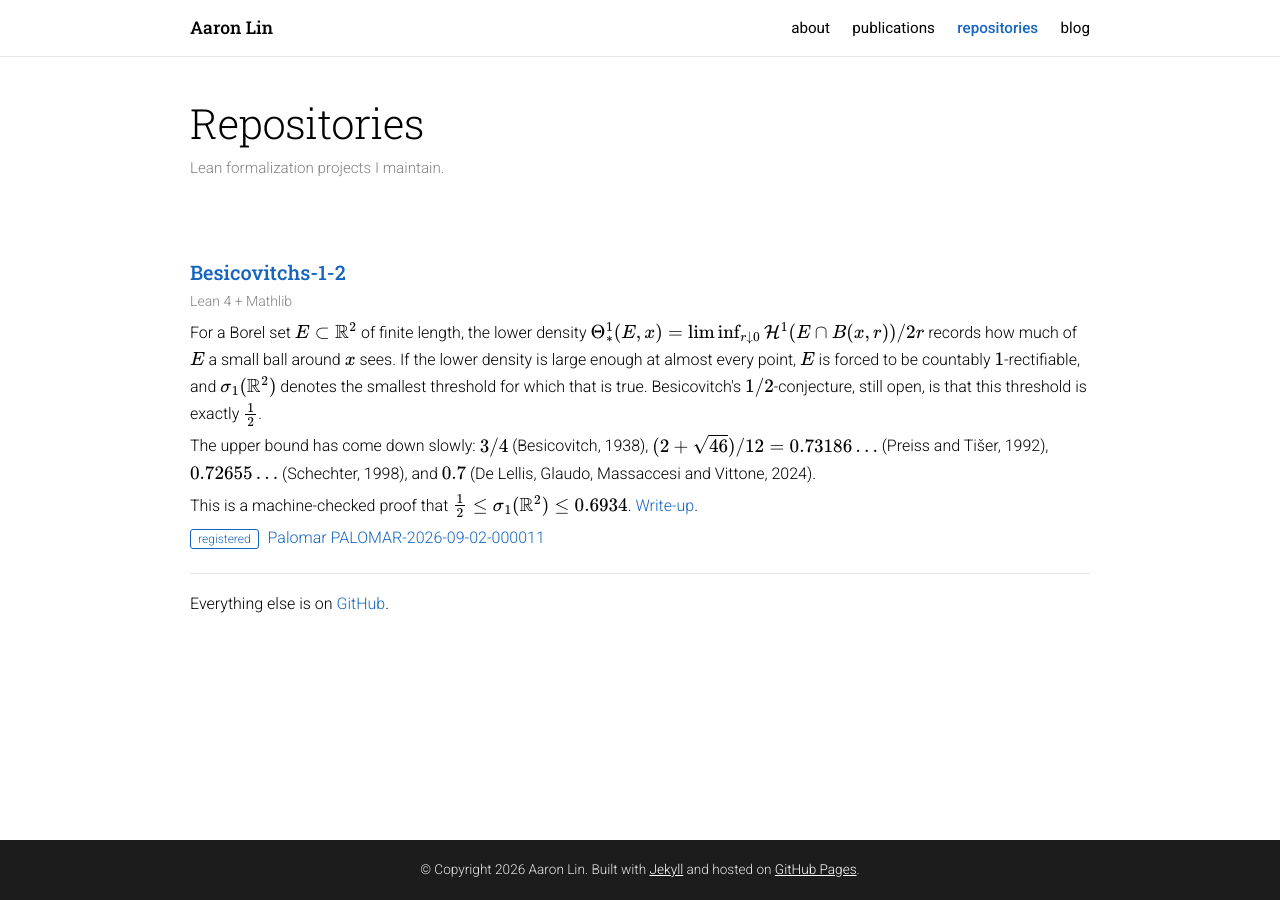
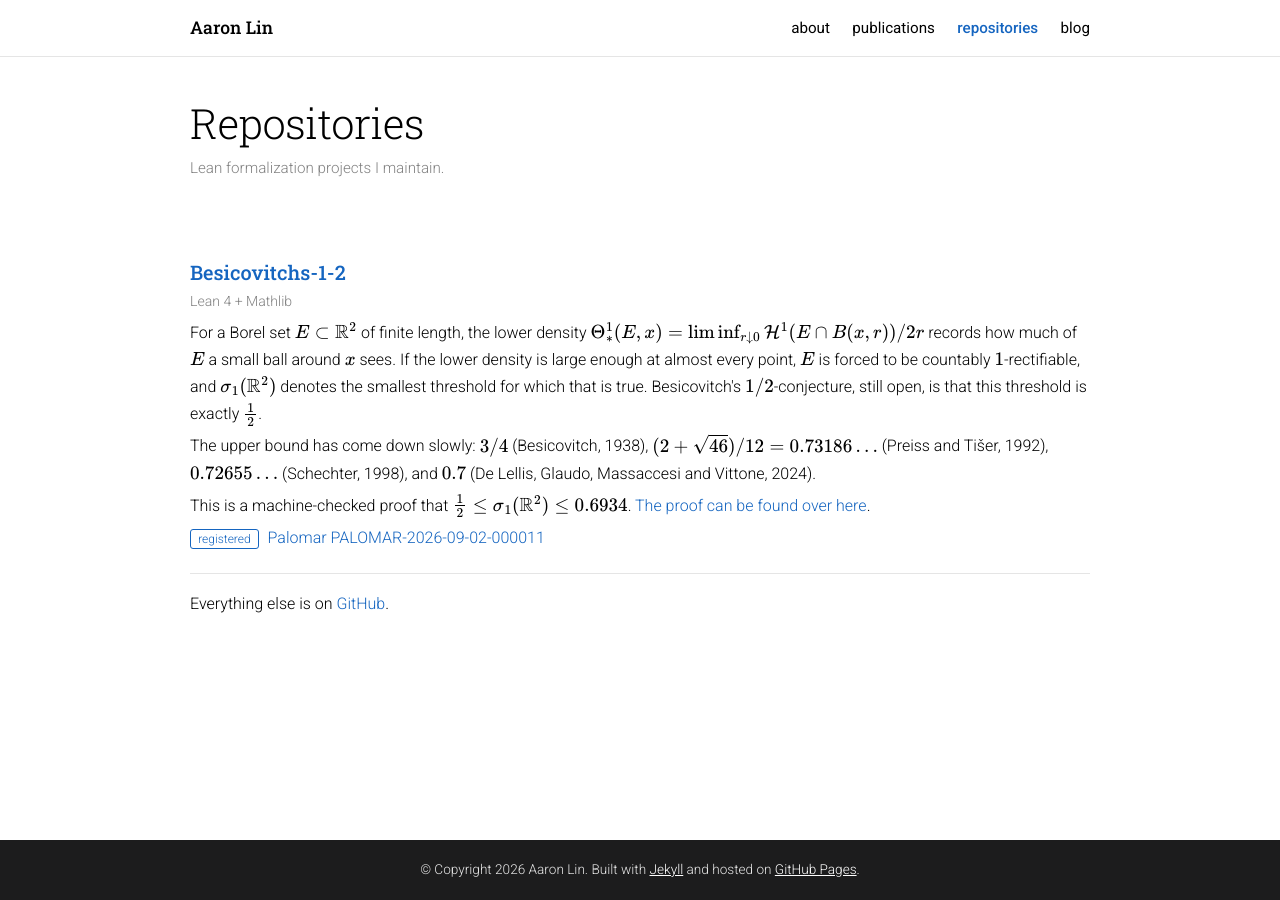
Before and after one commit to CoolRmal/coolrmal.github.io, a Jekyll site: the page built from repositories.md, in a window 1280 px wide. Built offline with Jekyll 4.4.1, drawn with Linux system fonts in a browser that asks for light colours; formulas are drawn with MathJax 3.

Commit message:
Reword the write-up link
Co-Authored-By: Claude Opus 5 <noreply@anthropic.com>

```diff
--- a/repositories.md
+++ b/repositories.md
@@ -26,7 +26,7 @@ nav: repositories
   </p>
   <p>
     This is a machine-checked proof that $\tfrac12\le\sigma_1(\mathbb{R}^2)\le 0.6934$.
-    <a href="/2026/09/02/A-Machine-Checked-Bound-of-0.6934-for-Besicovitch's-1_2-Problem.html">Write-up</a>.
+    <a href="/2026/09/02/A-Machine-Checked-Bound-of-0.6934-for-Besicovitch's-1_2-Problem.html">The proof can be found over here</a>.
   </p>
   <p>
     <span class="badge">registered</span>
```
